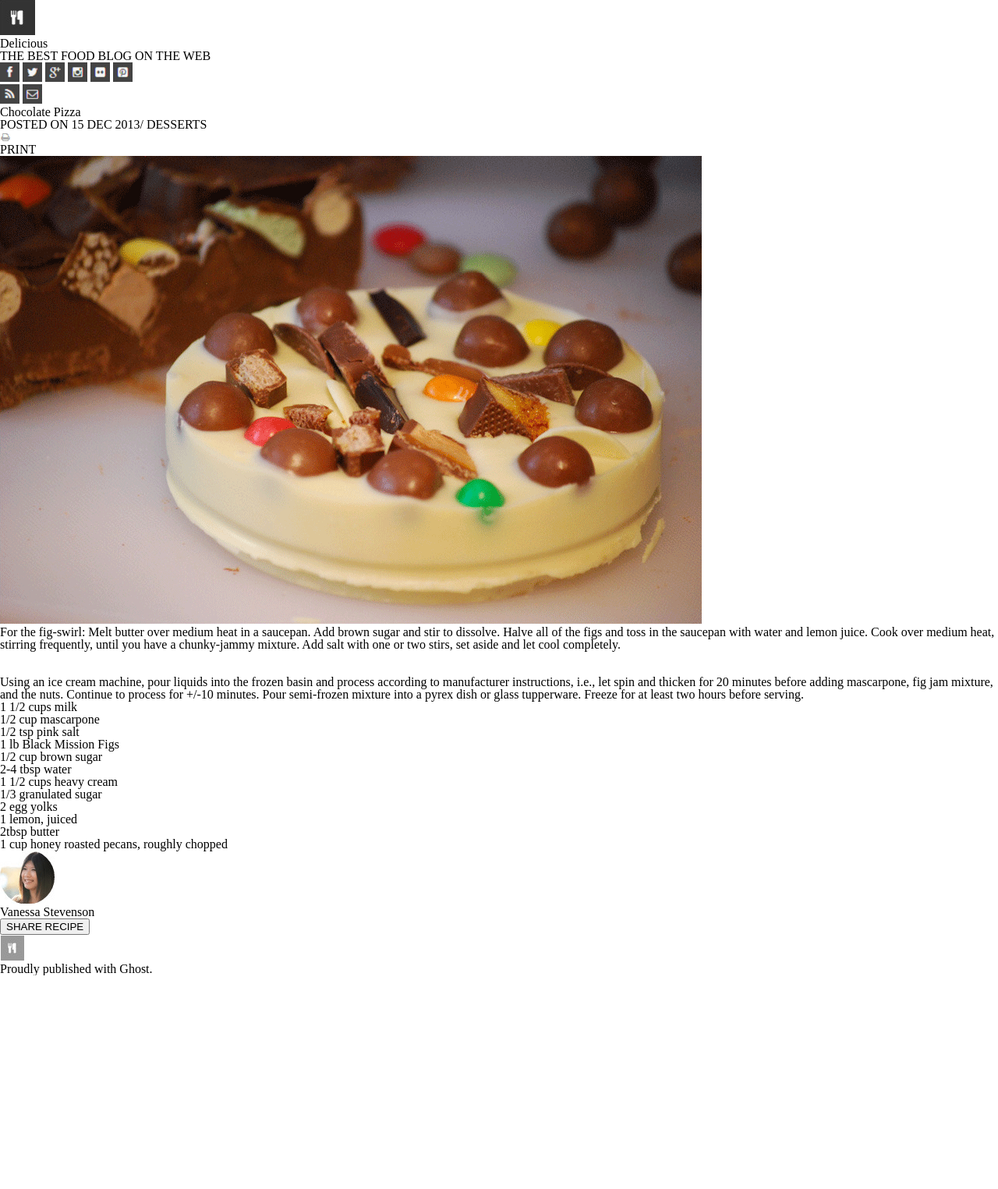
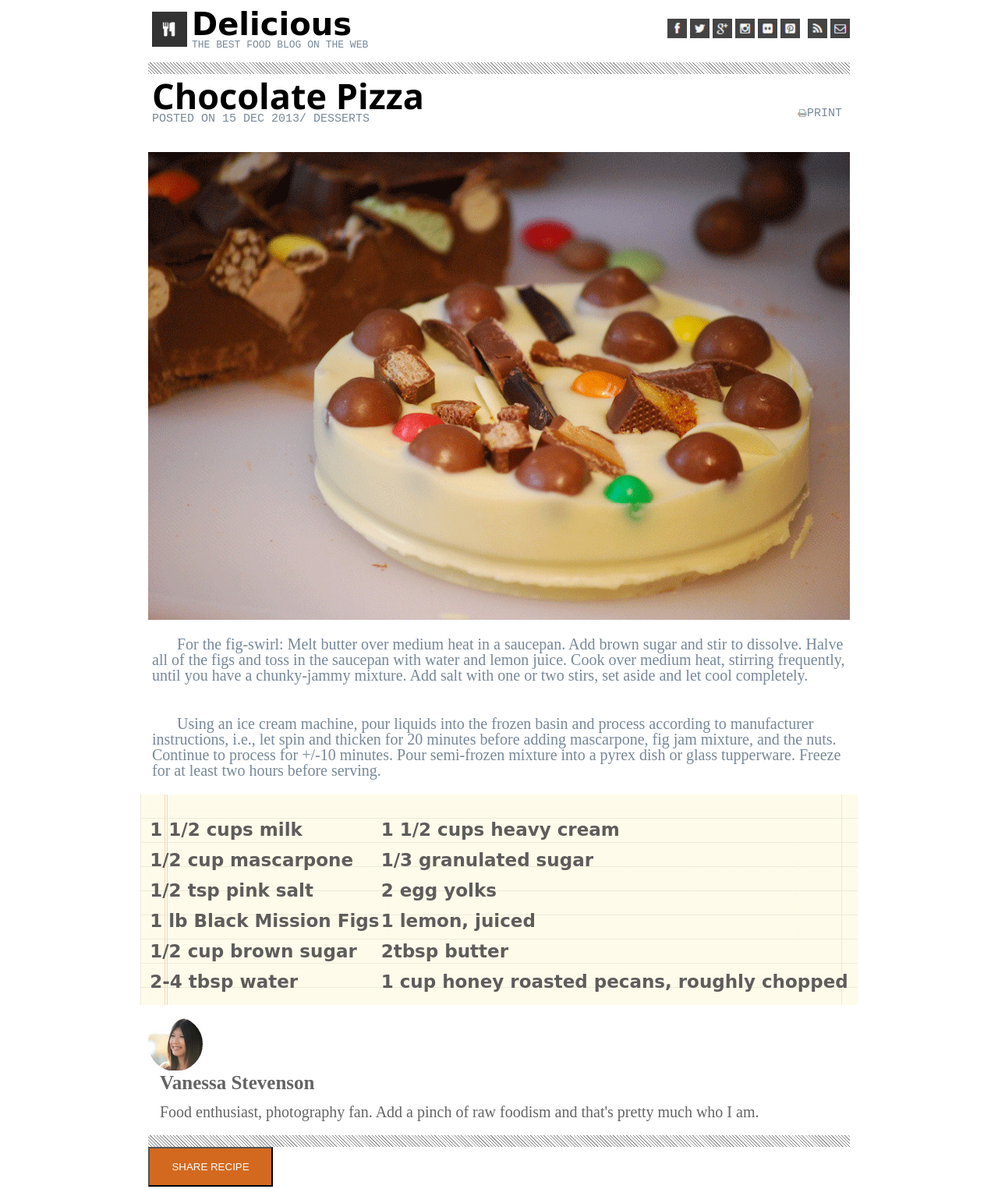
Before and after one commit to Calla-P/chocolate-pizza, a plain HTML site: page index.html in a window 1280 px wide. Shown: the top 1525 px of the page at 78% size. Before the commit the page ends 1251 px from the top, so only its background shows below. Drawn offline with Linux system fonts and the light colour scheme.

Commit message:
sort of done with css but strike out on strike through

```diff
--- a/index.html
+++ b/index.html
@@ -130,6 +130,7 @@
                         </li>
                     </ul>
 
+
                 </div>
             </div>
             <div class="crosshatch"></div>
@@ -140,8 +141,11 @@
                 <div class="bloggerBio">
                     <h5>Vanessa Stevenson</h5>
                     <p>
-                        <div class="crosshatch"></div>
+                        Food enthusiast, photography fan. Add a pinch of raw foodism and
+                        that's pretty much who I am.
+
                     </p>
+                        <div class="crosspattern"></div>
                 </div>
                 <div class="share">
                     <button type="submit">SHARE RECIPE</button>
@@ -150,9 +154,11 @@
         </div>
 
         <footer>
-            <div class="footerStuff">
+            <div class="footStuff">
                 <img src="img/small-logo.png" alt="tiny logo">
                 <br>
+                <p> Delicious &copy 2013 &#8729;All Rights Reversed.
+                    <br>
                 Proudly published with  Ghost.</p>
             </div>
         </footer>
--- a/style.css
+++ b/style.css
@@ -0,0 +1,203 @@
+
+h1{
+    font-family: 'Segoe UI', Tahoma, Geneva, Verdana, sans-serif;
+    font-size: 45px;
+    font-weight: bolder;
+}
+
+
+h2{
+    font-family: 'Brush Script MT', cursive;
+    color: black;
+    font-size: 40px;
+    font-weight: bolder;
+}
+
+h3{
+    font-family: 'Courier New', monospace;
+    color: lightslategray;
+    font-size: 15px;
+}
+
+h4{
+    font-family:'Courier New', Courier, monospace;
+    font-size: 13px;
+    color:lightslategray;
+}
+
+header{
+    display: flex;
+    flex-direction: column;
+    align-items: center;
+  }
+
+  nav{
+    display: flex;
+    width: 900px;
+    height: fit-content;
+    justify-content: space-between;
+  }
+
+  .toplogo{
+    display: flex;
+    width: fit-content;
+    height: fit-content;
+    margin: 0;
+    align-items: center;
+    padding: 5px;
+  }
+
+  .topLogoText{
+    padding: 6px;
+  }
+
+  .topNavImg{
+    display: flex;
+    width: fit-content;
+    align-items: center;
+  }
+
+  .moreImgs{
+    margin-left: 10px;
+  }
+
+  .crosspattern{
+    width: 900px;
+    height: 15px;
+    margin-top: 5px;
+    color: white;
+    background: repeating-linear-gradient(
+      45deg,
+      rgba(0,0,0,.5),
+      rgba(0,0,0,.5),
+      transparent 1px,
+      transparent 3px
+    );
+  }
+
+  main{
+    display: flex;
+    flex-direction: column;
+    align-items: center;
+  }
+
+  .bigFocus{
+    width: 900px;
+    display: flex;
+    height: 100px;
+    justify-content: space-between;
+  }
+
+  .bigFocusText{
+    padding: 5px;
+    margin: 0;
+    width: auto;
+  }
+
+  .bigFocusP{
+    display: flex;
+    align-items: center ;
+    margin: 10px;
+  }
+
+  .bigBody{
+    display: flex;
+    flex-direction: column;
+    align-items: center;
+    align-content: center;
+
+  }
+
+  .bigImg{
+    display: flex;
+    max-width: 100%;
+    min-width: 0;
+    flex-grow: 1;
+    flex-shrink: 1;
+  }
+
+  .instructions{
+    display: flex;
+    align-content: center;
+    width: 900px;
+    margin-top: 1rem;
+    flex-direction: column;
+  }
+
+  .instructions p{
+    padding: 5px;
+    color:lightslategray;
+    text-indent: 2rem;
+    font-size: 20px;
+    font-family:'Times New Roman', Times, serif;
+  }
+
+  .ingredients{
+    background-color: rgb(126, 74, 74);
+    justify-content: space-evenly;
+    display: flex;
+    width: 900px;
+    margin-top: 1rem;
+    margin-bottom: 1rem;
+    background-image: url(img/list-bg.png);
+
+    align-items: center;
+    padding: 10px;
+    height: 250px;
+  }
+
+  .ingredients li{
+    font-family: 'Lucida Handwriting', cursive;
+    font-weight: bold;
+    font-size: 23px;
+    padding-top: 1rem;
+    color: rgb(95, 92, 92);
+  }
+
+  .bloggerinfo{
+    display: flex;
+    align-items: center;
+    width: 900px;
+    margin-top: 1rem;
+    justify-content: space-between;
+  }
+
+  .bloggerBio h5{
+    font-weight: bold;
+    font-size: 25px;
+    padding-left: 15px;
+    color: rgb(100, 100, 100);
+  }
+
+  .bloggerBio p{
+    padding: 15px;
+    font-size: 20px;
+    color: rgb(100, 100, 100);
+  }
+
+  button{
+    color: white;
+    padding-left: 2rem;
+    padding-right: 2rem;
+    padding: 1rem;
+    width: 10rem;
+    background-color: chocolate;
+  }
+
+  footer{
+    display: flex;
+    align-items: center;
+    height: 200px;
+  }
+
+  .footStuff{
+    display: flex;
+    flex-direction: column;
+    align-items: center;
+    color: rgb(71, 70, 70);
+    font-weight: bold;
+  }
+
+  .footStuff p{
+    text-align: center;
+  }
```
